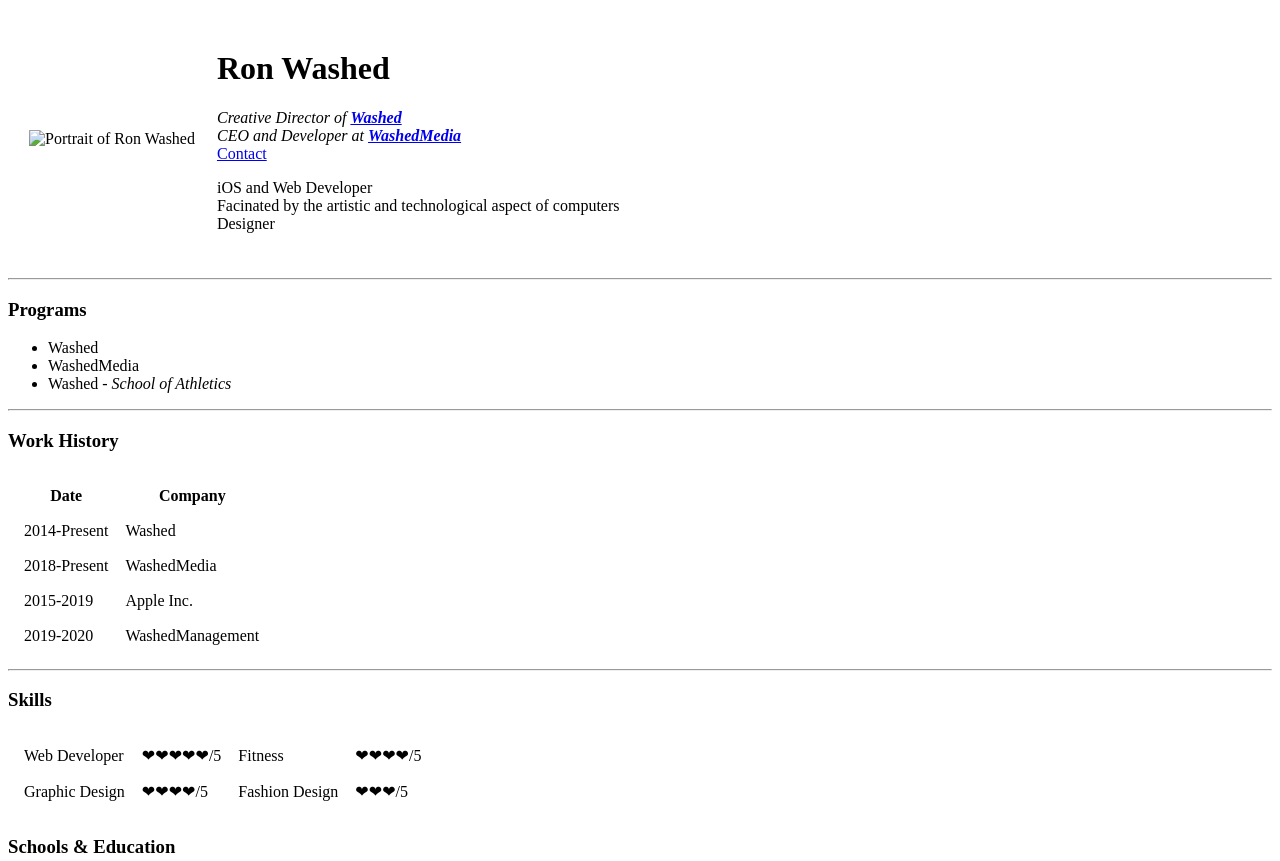
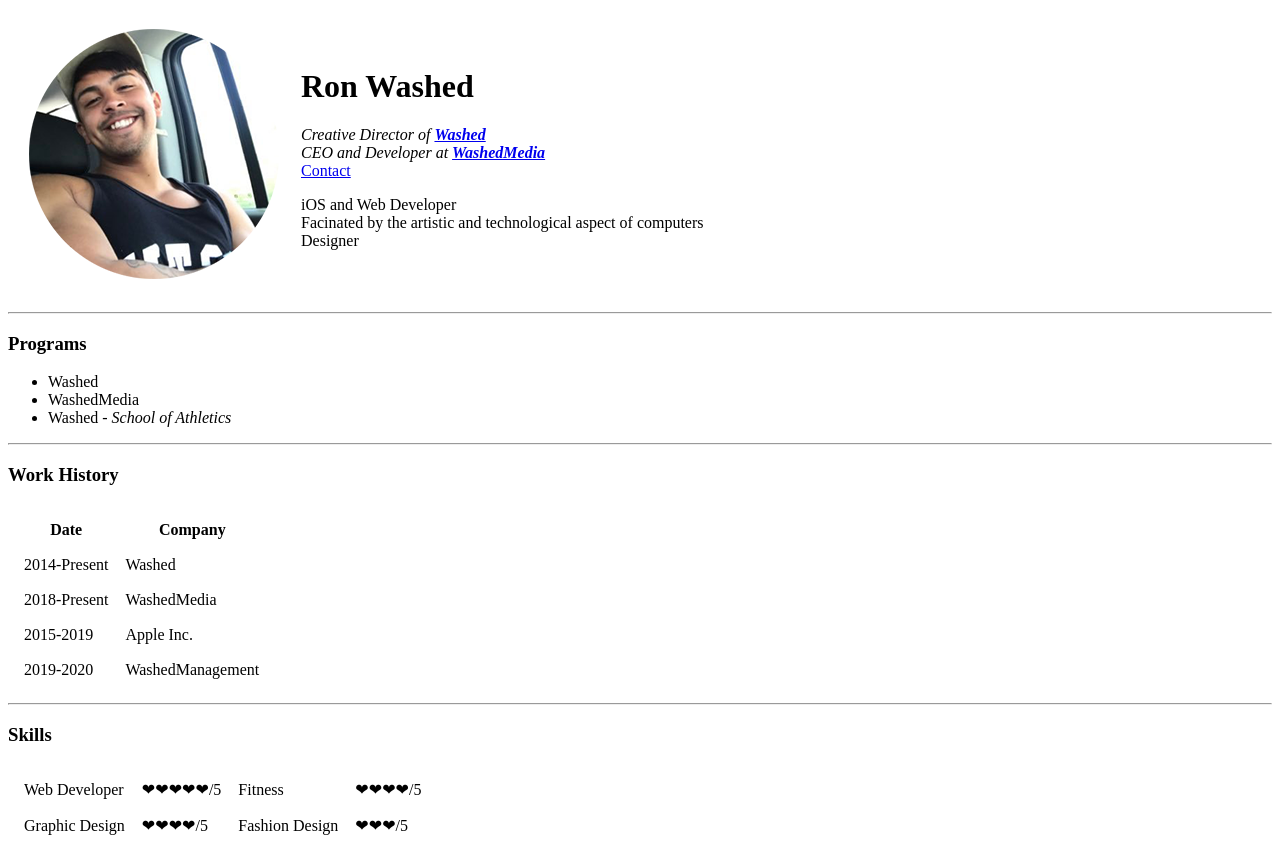
Before and after one commit to washhed/cv, a plain HTML site: page index.html in a window 1280 px wide. Shown: the top 861 px of the page. Drawn offline with Linux system fonts and the light colour scheme.

Commit message:
Update index.html

```diff
--- a/index.html
+++ b/index.html
@@ -9,7 +9,7 @@
 <body>
   <table cellspacing="20">
     <tr>
-      <td><img src="images/ron.png" alt="Portrait of Ron Washed"></td>
+      <td><img src="https://github.com/washhed/cv/blob/master/ron.png?raw=true" alt="Portrait of Ron Washed"></td>
       <td>
         <h1>Ron Washed</h1>
 
```
